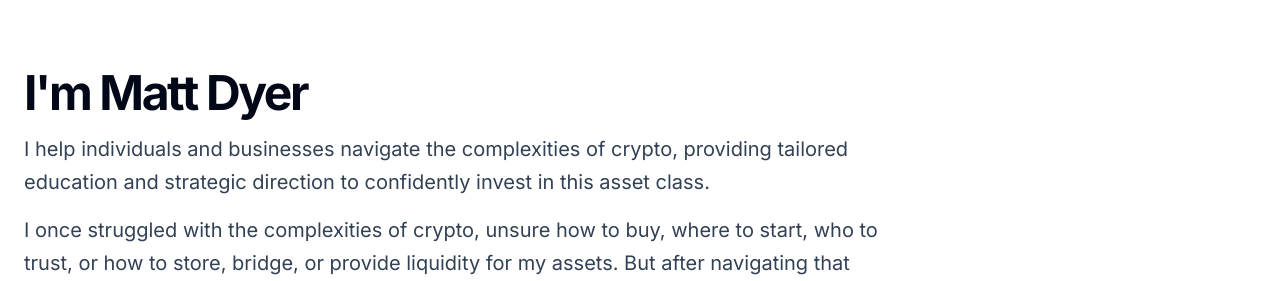
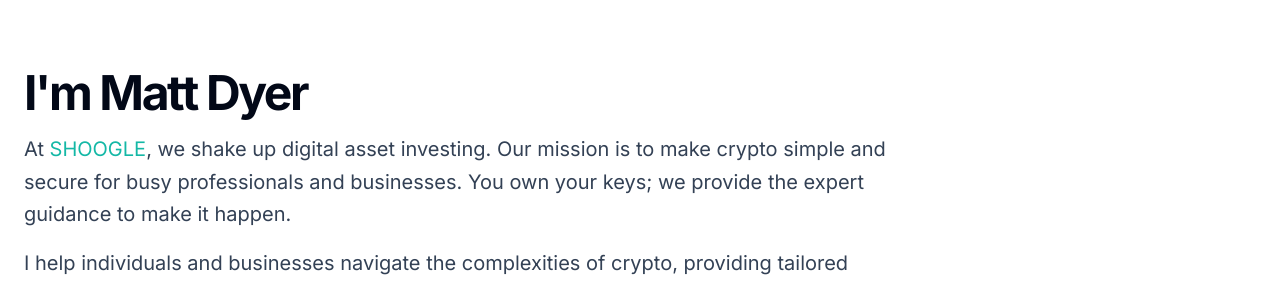
Before and after one commit to mattddyer/PersonalBrandWebsite, a Next.js app: page / in a window 1280 px wide. Shown: the part 880-1161 px from the top of the page. Built offline with nearby package versions, Linux system fonts and the light colour scheme.

Commit message:
Add SHOOGLE link and mission statement to About section

```diff
--- a/app/page.tsx
+++ b/app/page.tsx
@@ -16,7 +16,7 @@ export default function HomePage() {
       {/* Header */}
       <header className="sticky top-0 z-50 w-full border-b bg-slate-800/95 backdrop-blur supports-[backdrop-filter]:bg-slate-800/80">
         <div className="container flex h-16 items-center justify-between">
-          <Link href="/" className="flex items-center space-x-2">
+          <Link href="https://shoogleadvisory.xyz" className="flex items-center space-x-2">
             <div className="bg-teal-500 p-2 rounded">
               <span className="font-bold text-white text-sm">SHOOGLE</span>
             </div>
@@ -138,6 +138,9 @@ export default function HomePage() {
             <div className="flex flex-col items-start space-y-4">
               <h2 className="text-2xl font-bold tracking-tighter sm:text-4xl md:text-5xl">I'm Matt Dyer</h2>
               <div className="space-y-4">
+                <p className="max-w-[900px] text-slate-700 text-base md:text-xl/relaxed">
+                  At <Link href="https://www.shoogleadvisory.xyz/" className="text-teal-500 hover:text-teal-600">SHOOGLE</Link>, we shake up digital asset investing. Our mission is to make crypto simple and secure for busy professionals and businesses. You own your keys; we provide the expert guidance to make it happen.
+                </p>
                 <p className="max-w-[900px] text-slate-700 text-base md:text-xl/relaxed">
                   I help individuals and businesses navigate the complexities of crypto, providing tailored education
                   and strategic direction to confidently invest in this asset class.
```
